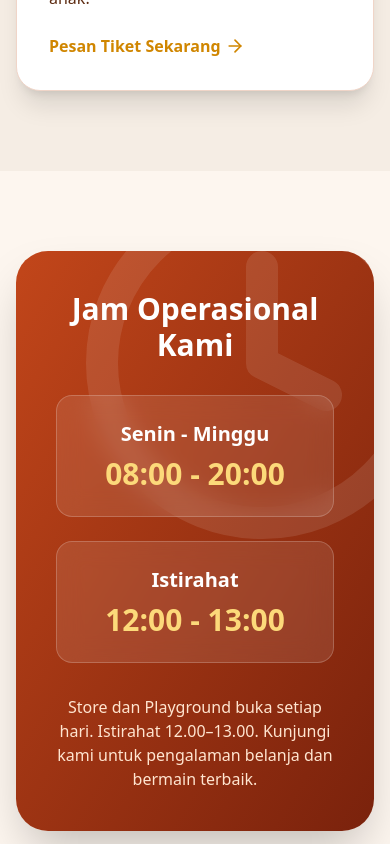
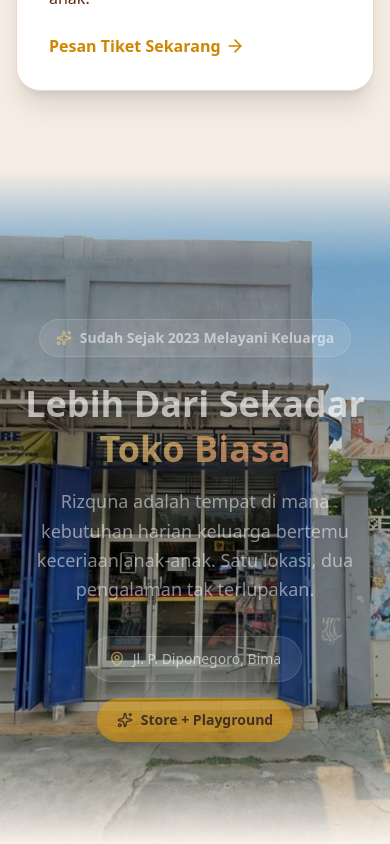
Before and after one commit to Loverzzz/rizqunastore, a Next.js app: page / in a window 390 px wide. Shown: the part 6180-7024 px from the top of the page. Built offline with nearby package versions, Linux system fonts and the light colour scheme; no server answers.

Commit message:
Add parallax zoom reveal section with store photo

```diff
--- a/src/app/page.tsx
+++ b/src/app/page.tsx
@@ -12,6 +12,7 @@
 import Image from "next/image";
 import HomeCounter from "@/components/HomeCounter";
 import HomeTestimonial from "@/components/HomeTestimonial";
+import ParallaxZoomReveal from "@/components/ParallaxZoomReveal";
 
 export default function Home() {
   return (
@@ -461,6 +462,9 @@
         </div>
       </section>
 
+      {/* Parallax Zoom Reveal Section */}
+      <ParallaxZoomReveal />
+
       {/* Info / Hours Section */}
       <section
         className="py-20 relative overflow-hidden"
--- /dev/null
+++ b/src/components/ParallaxZoomReveal.tsx
@@ -0,0 +1,98 @@
+"use client";
+
+import { motion, useScroll, useTransform } from "framer-motion";
+import { useRef } from "react";
+import Image from "next/image";
+import { MapPin, Sparkles } from "lucide-react";
+
+export default function ParallaxZoomReveal() {
+  const containerRef = useRef<HTMLDivElement>(null);
+  const { scrollYProgress } = useScroll({
+    target: containerRef,
+    offset: ["start end", "end start"],
+  });
+
+  // Image zooms from 1.0 → 1.25 as user scrolls through
+  const scale = useTransform(scrollYProgress, [0, 0.6], [1.0, 1.25]);
+  // Overlay fades from dark to transparent then back
+  const overlayOpacity = useTransform(
+    scrollYProgress,
+    [0, 0.25, 0.5, 0.75],
+    [0.7, 0.3, 0.15, 0.6]
+  );
+  // Text fades in at 30-50% scroll
+  const textOpacity = useTransform(
+    scrollYProgress,
+    [0.15, 0.35, 0.55, 0.75],
+    [0, 1, 1, 0]
+  );
+  const textY = useTransform(
+    scrollYProgress,
+    [0.15, 0.35, 0.55, 0.75],
+    [60, 0, 0, -40]
+  );
+
+  return (
+    <section
+      ref={containerRef}
+      className="relative h-[80vh] min-h-[500px] overflow-hidden"
+      aria-label="Tentang Rizquna"
+    >
+      {/* Zooming background image */}
+      <motion.div className="absolute inset-0" style={{ scale }}>
+        <Image
+          src="/rizquna.jpg"
+          alt="Tampak depan toko Rizquna Store"
+          fill
+          className="object-cover"
+          sizes="100vw"
+          quality={80}
+        />
+      </motion.div>
+
+      {/* Dark overlay that fades */}
+      <motion.div
+        className="absolute inset-0 bg-black/70"
+        style={{ opacity: overlayOpacity }}
+      />
+
+      {/* Gradient edges for blending */}
+      <div className="absolute inset-x-0 top-0 h-24 bg-gradient-to-b from-[#F5EDE4] to-transparent dark:from-[#2D1506]/30" />
+      <div className="absolute inset-x-0 bottom-0 h-24 bg-gradient-to-t from-[#FDF6EF] to-transparent dark:from-[#1A0800]" />
+
+      {/* Reveal text content */}
+      <motion.div
+        className="absolute inset-0 flex flex-col items-center justify-center text-center px-6"
+        style={{ opacity: textOpacity, y: textY }}
+      >
+        <div className="inline-flex items-center gap-2 px-4 py-2 rounded-full bg-white/15 text-white/90 text-sm font-bold mb-6 border border-white/20 backdrop-blur-md select-none">
+          <Sparkles className="w-4 h-4 text-accent-300" />
+          <span>Sudah Sejak 2023 Melayani Keluarga</span>
+        </div>
+
+        <h2 className="text-4xl md:text-6xl font-extrabold text-white mb-4 leading-tight drop-shadow-lg">
+          Lebih Dari Sekadar{" "}
+          <span className="text-transparent bg-clip-text bg-gradient-to-r from-accent-300 to-brand-300">
+            Toko Biasa
+          </span>
+        </h2>
+
+        <p className="text-lg md:text-xl text-white/80 max-w-2xl leading-relaxed mb-8 drop-shadow-md">
+          Rizquna adalah tempat di mana kebutuhan harian keluarga bertemu
+          keceriaan anak-anak. Satu lokasi, dua pengalaman tak terlupakan.
+        </p>
+
+        <div className="flex flex-col sm:flex-row items-center gap-4">
+          <div className="flex items-center gap-2 px-5 py-3 rounded-full bg-white/15 border border-white/20 backdrop-blur-md text-white text-sm font-medium">
+            <MapPin className="w-4 h-4 text-accent-300" />
+            Jl. P. Diponegoro, Bima
+          </div>
+          <div className="flex items-center gap-2 px-5 py-3 rounded-full bg-accent-500/80 backdrop-blur-md text-[#1C0A00] text-sm font-bold">
+            <Sparkles className="w-4 h-4" />
+            Store + Playground
+          </div>
+        </div>
+      </motion.div>
+    </section>
+  );
+}
```
